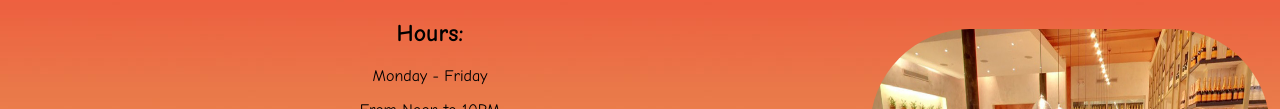
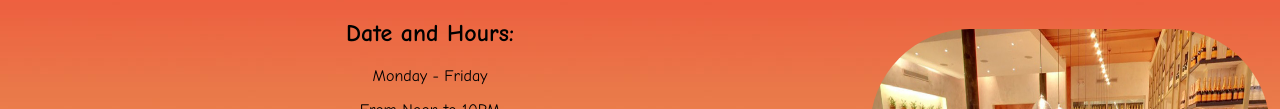
Before and after one commit to cwise3/RestaurantSite, a plain HTML site: page info.html in a window 1280 px wide. Shown: the part 326-435 px from the top of the page. Drawn offline with Linux system fonts and the light colour scheme.

Commit message:
adjustments made to style sheet.

```diff
--- a/info.html
+++ b/info.html
@@ -28,7 +28,7 @@
   <h1> Pesto's Where if it isn't authentic, then it isn't Pesto's</h1>
   <div>
   <p><img src="image/restaurant.jpg" alt="Photo" height="300" width="400" class="floatcenter"></p>
-  <h2>Hours: </h2>
+  <h2>Date and Hours: </h2>
   <p>Monday - Friday</p>
   <p>From Noon to 10PM</p>
   <p>Saturdays:
```
Also changed, not shown: .c9/metadata/workspace/css/styles.css (added), 1 other file.
